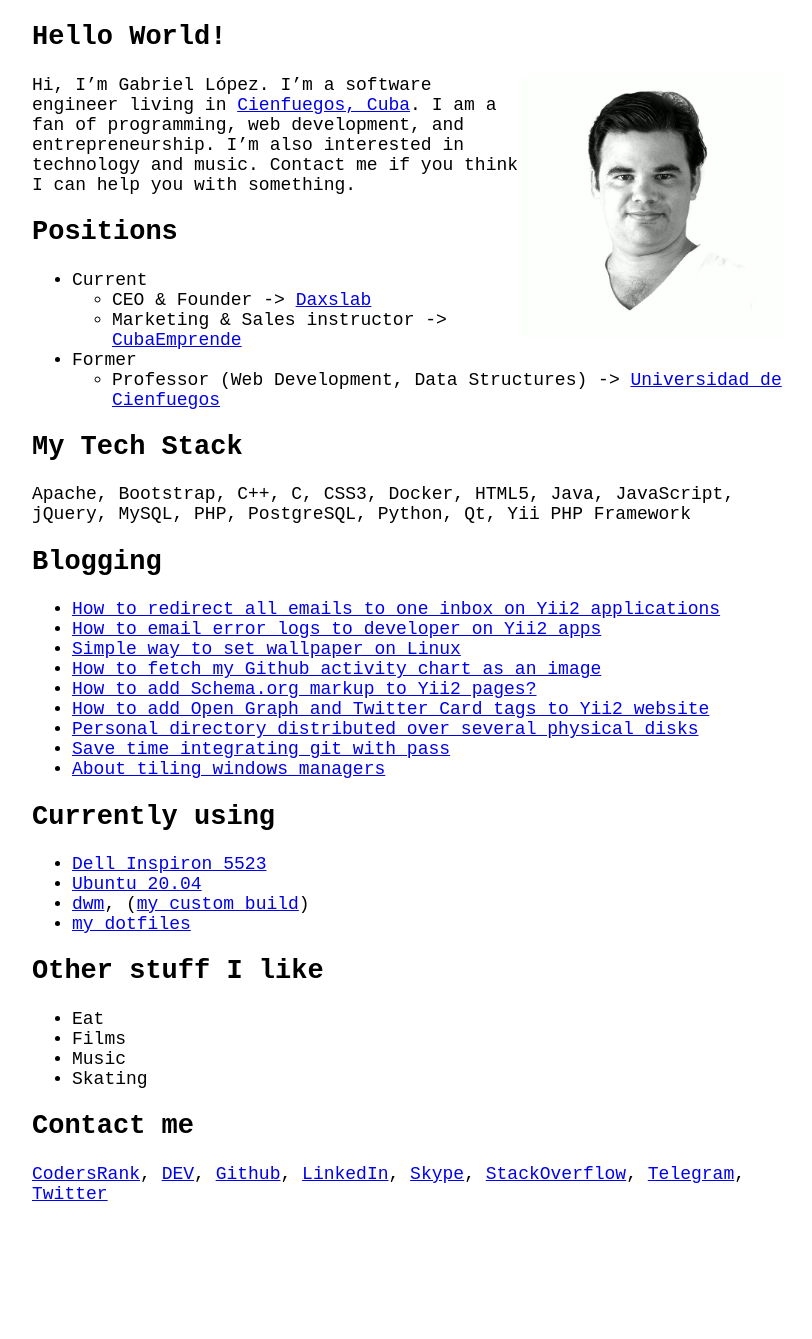
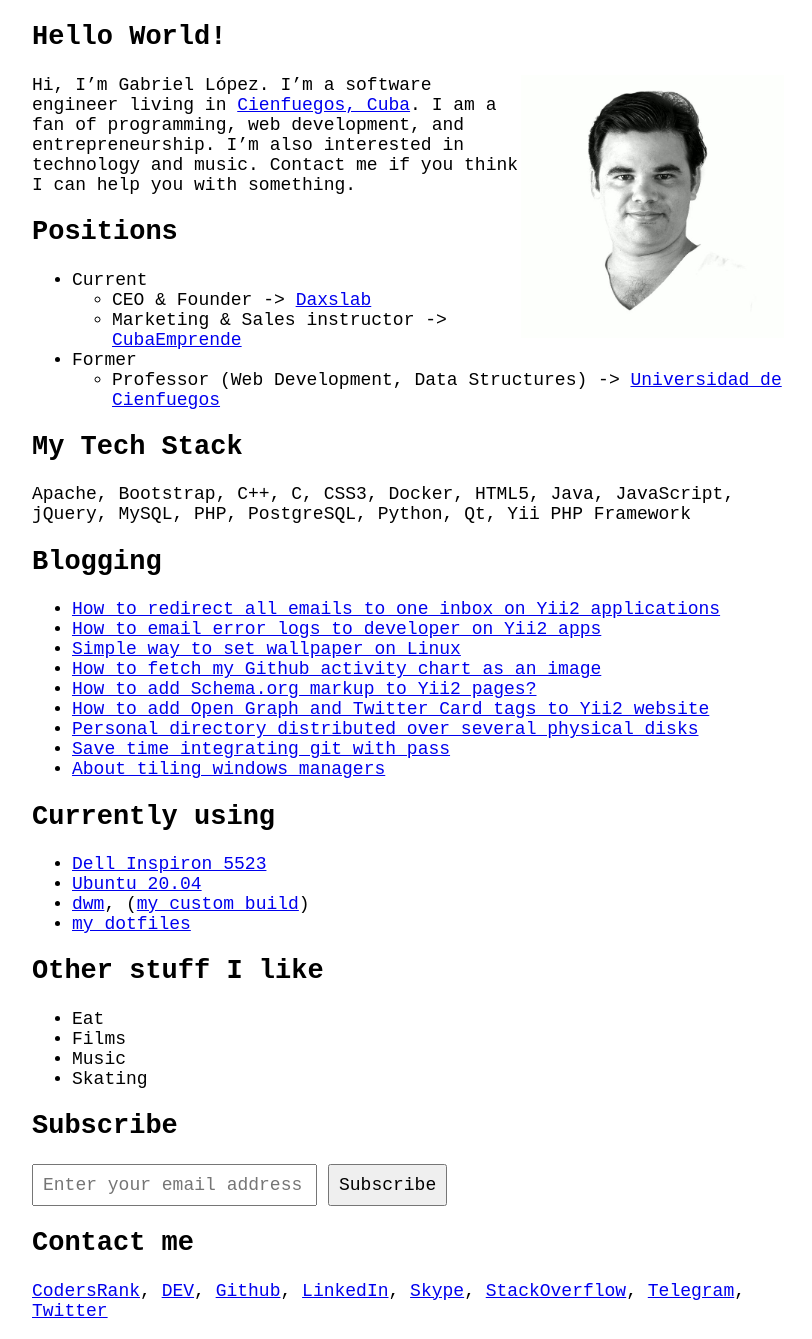
Before and after one commit to glpzzz/glpzzz.github.io, a Jekyll site: the page built from index.markdown, in a window 1280 px wide. Shown: the whole page, without its empty margins (232-1044 px from the left). Built offline with Jekyll 4.4.1, drawn with Linux system fonts in a browser that asks for light colours; comment, search, counter and statistics services are not loaded; before the commit the page ends 1222 px from its top, so only the background shows below that.

Commit message:
add subscribe form

```diff
--- a/_layouts/home.html
+++ b/_layouts/home.html
@@ -38,9 +38,17 @@
 
     <style>
         body {
+            padding: 1em;
+        }
+
+        body,
+        input {
             font-family: monospace;
             font-size: 18px;
-            padding: 1em;
+        }
+
+        input{
+            padding: 0.5em;
         }
 
         header>p {
@@ -105,7 +113,7 @@
             padding: 0;
             padding-bottom: 3em;
             margin-bottom: 3em;
-            border-bottom: 1px solid rgb(128,128,128);
+            border-bottom: 1px solid rgb(128, 128, 128);
         }
 
         ul.share-buttons li {
--- a/index.markdown
+++ b/index.markdown
@@ -9,11 +9,11 @@
 ## Positions
 
 * Current
-  * CEO & Founder -> [Daxslab](https://www.daxslab.com)
-  * Marketing & Sales instructor ->
+    * CEO & Founder -> [Daxslab](https://www.daxslab.com)
+    * Marketing & Sales instructor ->
 [CubaEmprende](https://www.cubaemprendecienfuegos.org)
 * Former
-  * Professor (Web Development, Data Structures) -> [Universidad de Cienfuegos](https://www.ucf.edu.cu)
+    * Professor (Web Development, Data Structures) -> [Universidad de Cienfuegos](https://www.ucf.edu.cu)
 
 ## My Tech Stack
 
@@ -59,3 +59,17 @@
 * Films
 * Music
 * Skating
+
+
+<aside>
+    <h2>Subscribe</h2>
+    <form action="https://feedburner.google.com/fb/a/mailverify" method="post" target="popupwindow" onsubmit="window.open('https://feedburner.google.com/fb/a/mailverify?uri=glpzzz', 'popupwindow', 'scrollbars=yes,width=550,height=520');return true">
+        <p>
+            <input type="text" style="width:35%" name="email" placeholder="Enter your email address" />
+            <input type="submit" value="Subscribe" />
+            <input type="hidden" value="glpzzz" name="uri" />
+            <input type="hidden" name="loc" value="en_US" />
+        </p>
+        <p style="display: none">Delivered by <a href="https://feedburner.google.com" target="_blank">FeedBurner</a></p>
+    </form>
+</aside>
```
Lines whose indentation alone changed are shown as unchanged.
